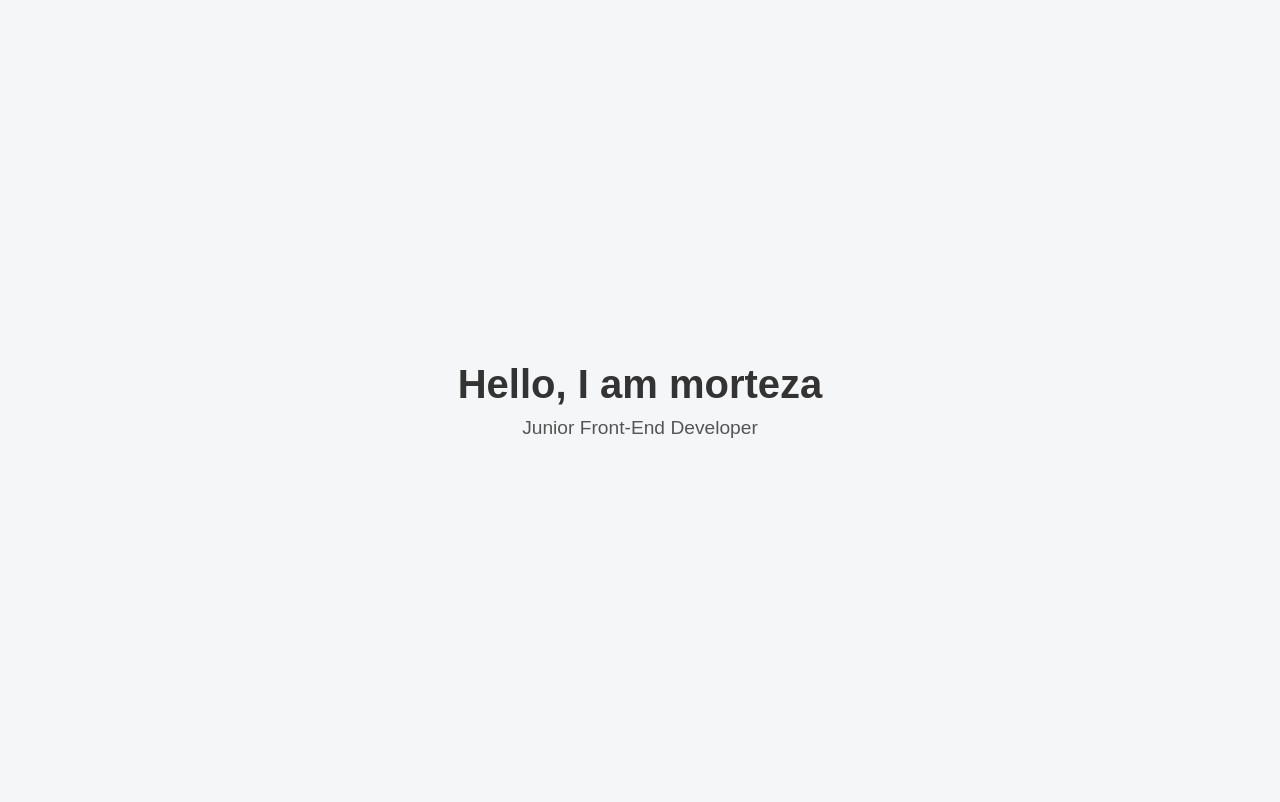
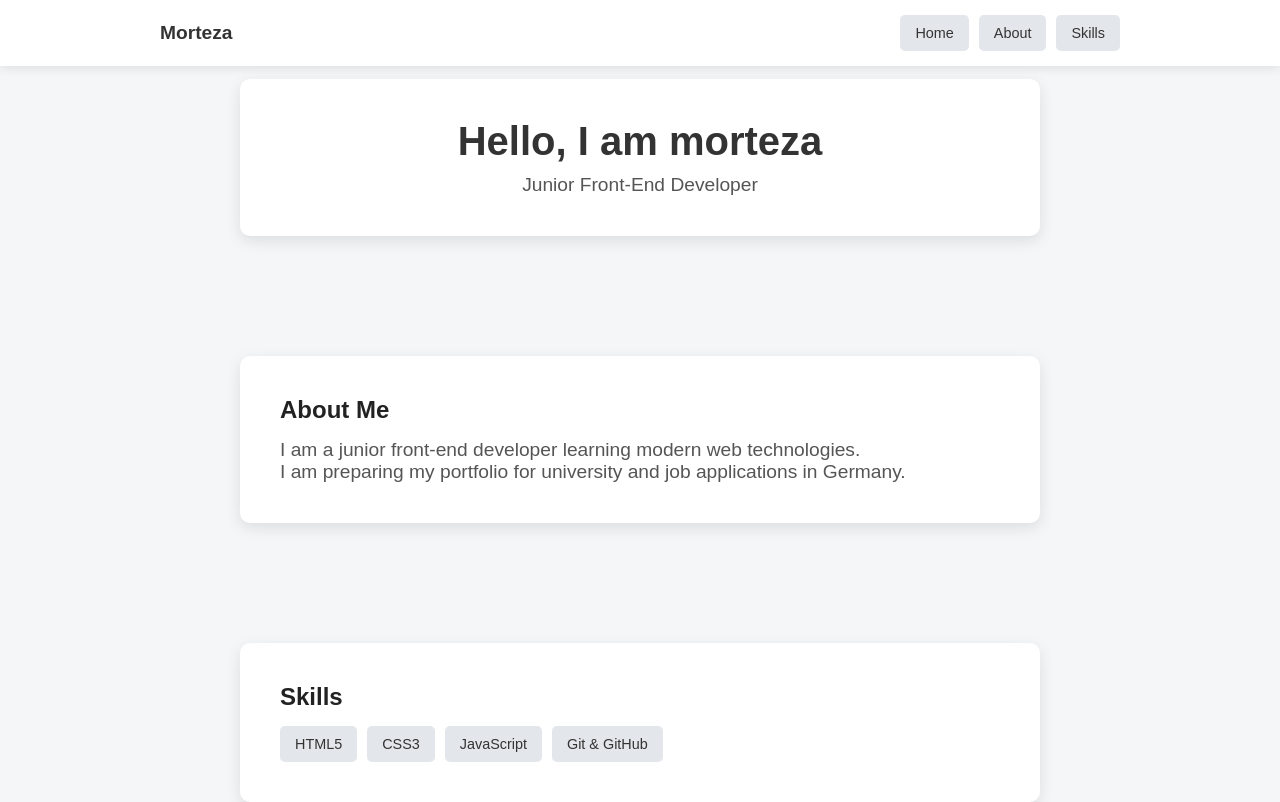
Before and after one commit to doosti-nsm/test, a plain HTML site: page index.html in a window 1280 px wide. Drawn offline with Linux system fonts and the light colour scheme.

Commit message:
add navigation

```diff
--- a/css/style.css
+++ b/css/style.css
@@ -3,6 +3,10 @@
     padding: 0;
     box-sizing: border-box;
     font-family: arial,sans-serif;
+}
+
+html {
+  scroll-behavior: smooth;
 }
 
 body{
@@ -16,12 +20,89 @@ body{
     height: 100dvh;
 }
 
+.header {
+  width: 100%;
+  background: #ffffff;
+  position: fixed;
+  top: 0;
+  left: 0;
+  box-shadow: 0 2px 10px rgba(0,0,0,0.1);
+  z-index: 1000;
+}
+.nav {
+  max-width: 1000px;
+  margin: auto;
+  padding: 15px 20px;
+  display: flex;
+  justify-content: space-between;
+  align-items: center;
+}
+.logo {
+  font-weight: bold;
+  font-size: 1.2rem;
+}
+
+.nav-links {
+  list-style: none;
+  display: flex;
+  gap: 20px;
+}
+
+.nav-links a {
+  text-decoration: none;
+  color: #333;
+  font-weight: 500;
+}
+
+.nav-links a:hover {
+  color: #0077ff;
+}
+
+.hero,
+.about,
+.skills {
+  margin-top: 100px;
+}
+
+section{
+    width: 100%;
+    max-width: 800px;
+    background: #fff;
+    padding: 40px;
+    margin: 20px;
+    border-radius: 10px;
+    box-shadow: 0 5px 15px rgba(0,0,0,0.1);
+}
+
+.hero{
+    text-align: center;
+}
+
 h1{
     font-size: 2.5rem;
     margin-bottom: 10px;
+}
+
+h2{
+    margin-bottom: 15px;
+    color: #222;
 }
 
 p{
     font-size: 1.2rem;
     color: #555;
 }
+
+.skills ul {
+  list-style: none;
+  display: flex;
+  flex-wrap: wrap;
+  gap: 10px;
+}
+
+.skills li {
+  background: #e3e7eb;
+  padding: 10px 15px;
+  border-radius: 5px;
+  font-size: 0.9rem;
+}
--- a/index.html
+++ b/index.html
@@ -6,7 +6,57 @@
     <link rel="stylesheet" href="css/style.css">
 </head>
 <body>
-    <h1>Hello, I am morteza</h1>
-    <p>Junior Front-End Developer</p>
+    <section class="hero" id="home">
+        <header class="header">
+  <nav class="nav">
+    <div class="logo">Morteza</div>
+    <ul class="nav-links">
+      <li><a href="#home">Home</a></li>
+      <li><a href="#about">About</a></li>
+      <li><a href="#skills">Skills</a></li>
+    </ul>
+  </nav>
+</header>
+        <h1>Hello, I am morteza</h1>
+        <p>Junior Front-End Developer</p>
+    </section>
+
+    <section class="about" id="about">
+        <header class="header">
+  <nav class="nav">
+    <div class="logo">Morteza</div>
+    <ul class="nav-links">
+              <li><a href="#home">Home</a></li>
+      <li><a href="#about">About</a></li>
+      <li><a        href="#skills">Skills</a></li>
+    </ul>
+  </nav>
+</header>
+        <h2>About Me</h2>
+        <p>
+            I am a junior front-end developer learning modern web technologies. <br>
+            I am preparing my portfolio for university and job applications in Germany.
+        </p>
+    </section>
+
+    <section class="skills" id="skills">
+        <header class="header">
+  <nav class="nav">
+    <div class="logo">Morteza</div>
+    <ul class="nav-links">
+      <li><a href="#home">Home</a></li>
+      <li><a href="#about">About</a></li>
+      <li><a href="#skills">Skills</a></li>
+    </ul>
+  </nav>
+</header>
+        <h2>Skills</h2>
+        <ul>
+        <li>HTML5</li>
+         <li>CSS3</li>
+         <li>JavaScript</li>
+         <li>Git & GitHub</li>
+         </ul>
+    </section>
 </body>
 </html>
```
Also changed, not shown: js/script.js (added), 1 other file.
